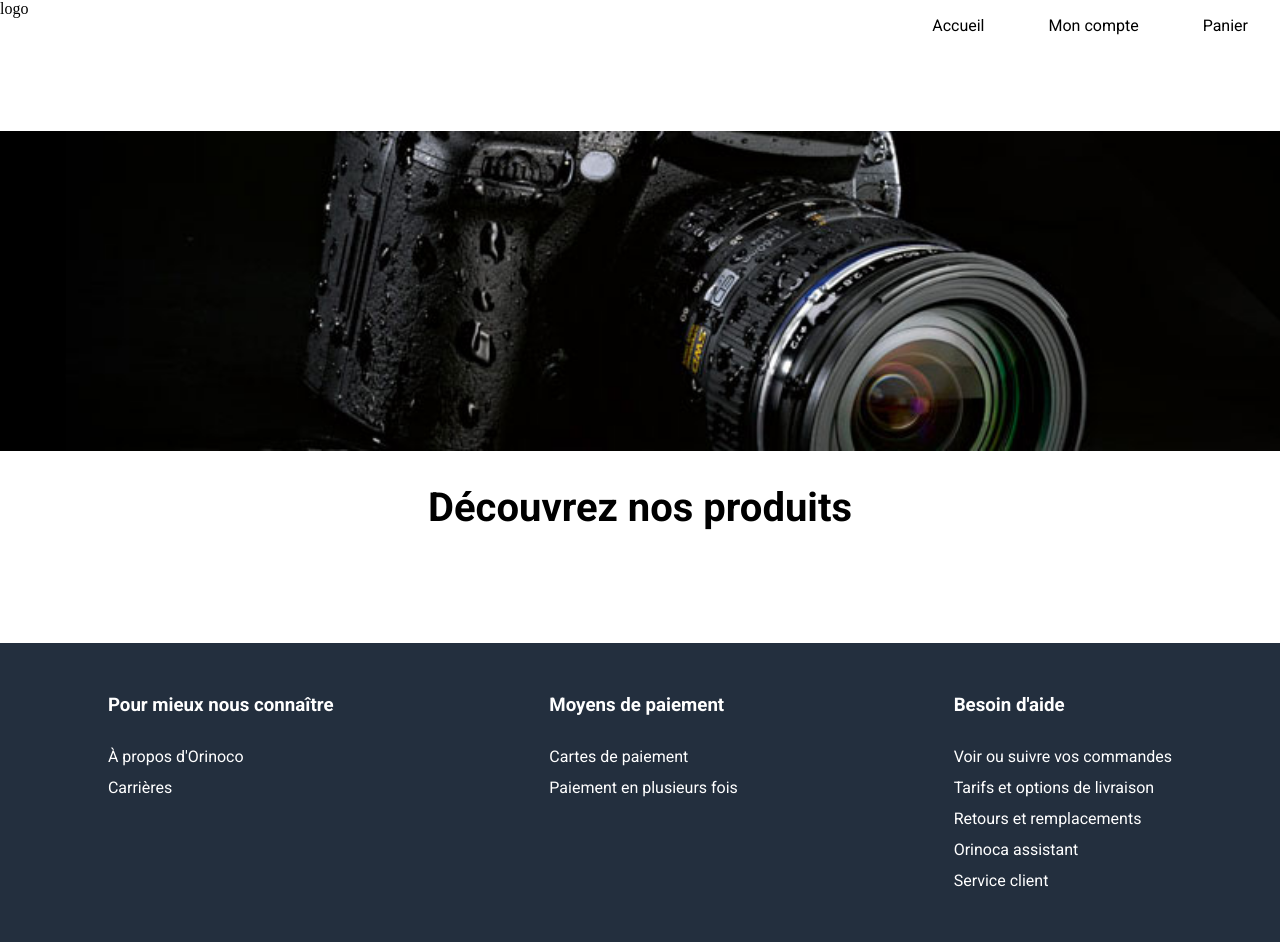
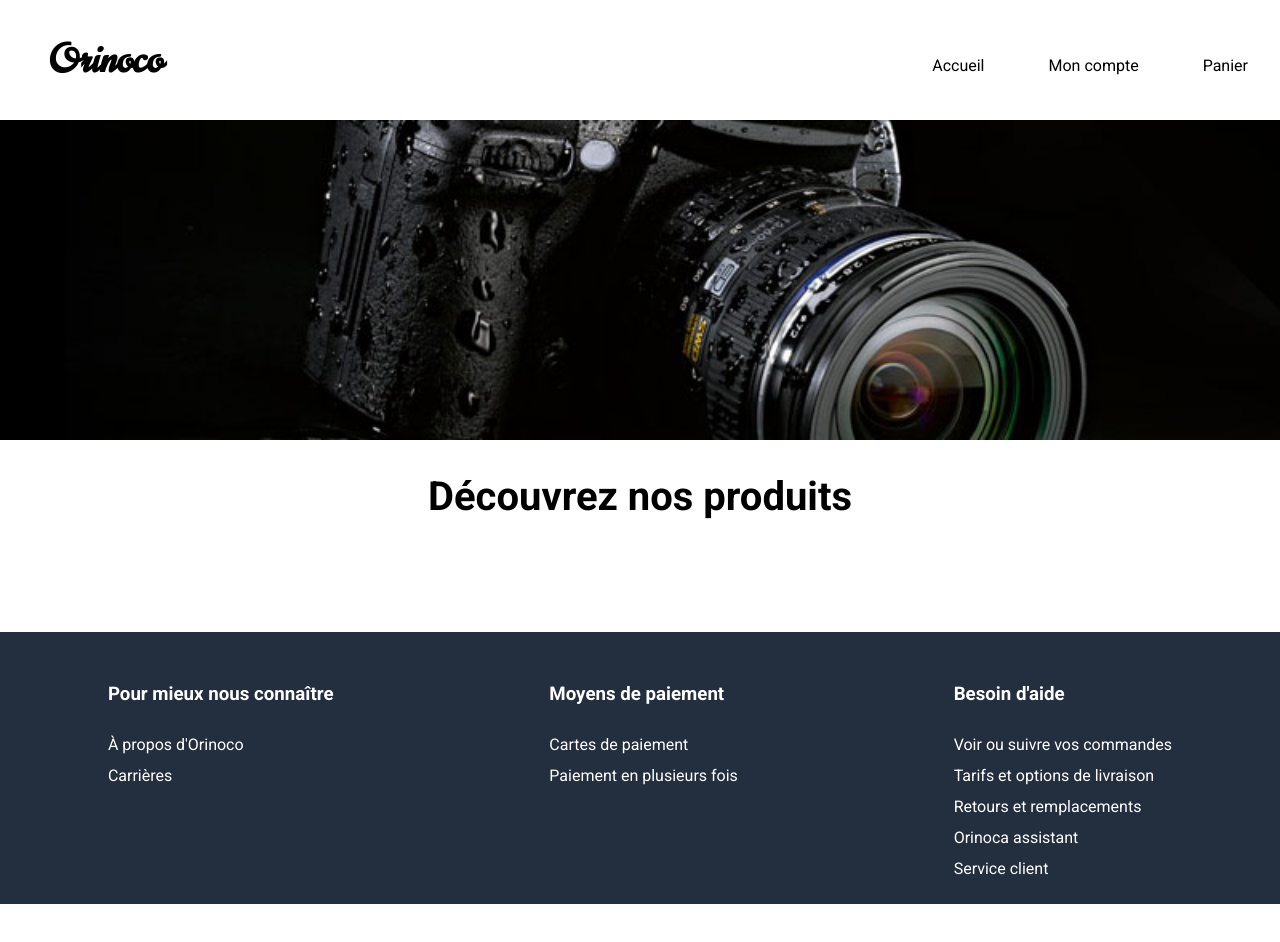
Before and after one commit to SebastienStordeur/Orinoco, a website: page index.html in a window 1280 px wide. After the commit the page ends 904 px from the top, so only its background shows below. Drawn offline with Linux system fonts and the light colour scheme; no server answers.

Commit message:
delete extra css files, + header on all pages

```diff
--- a/index.html
+++ b/index.html
@@ -4,22 +4,19 @@
     <meta charset="UTF-8">
     <meta http-equiv="X-UA-Compatible" content="IE=edge">
     <meta name="viewport" content="width=device-width, initial-scale=1.0">
-
-    <title>Orinoco</title>
-
+    <title>Orinoco - Site de vente d'appareils photo</title>
     <link rel="stylesheet" href="css/style.css">
     <link rel="stylesheet" href="https://cdnjs.cloudflare.com/ajax/libs/font-awesome/5.15.3/css/all.min.css" integrity="sha512-iBBXm8fW90+nuLcSKlbmrPcLa0OT92xO1BIsZ+ywDWZCvqsWgccV3gFoRBv0z+8dLJgyAHIhR35VZc2oM/gI1w==" crossorigin="anonymous" referrerpolicy="no-referrer" />
     <link rel="preconnect" href="https://fonts.googleapis.com">
     <link rel="preconnect" href="https://fonts.gstatic.com" crossorigin>
     <link href="https://fonts.googleapis.com/css2?family=Roboto:wght@100;300;400;500;700;900&display=swap" rel="stylesheet">
-
+    <link href="https://fonts.googleapis.com/css2?family=Norican&display=swap" rel="stylesheet">
 </head>
 <body>
-
     <header id="header">
         <nav class="nav-bar">
             <div class="nav-bar__logo">
-                <span>logo</span>
+                <h1>Orinoco</h1>
             </div>
             <div class="nav-bar__links">
                 <ul class="nav-bar__links--list">
@@ -65,7 +62,6 @@
             </div>
         </div>
     </footer>
-
 <script src="main.js"></script>
 </body>
 </html>
--- a/main.js
+++ b/main.js
@@ -21,7 +21,7 @@ fetch("http://localhost:3000/api/cameras")
           details.classList.add("item__details");
 
           itemImg.innerHTML = `<img src="${object.imageUrl}"></img>`;
-          details.innerHTML = `<h3>${object.name}</h3>` + `<span>${object.price} € </span>`;
+          details.innerHTML = `<h3>${object.name}</h3>` + `<span>${object.price/100} € </span>`;
         }
         createCard();
       }
--- a/sass/layout/_footer.scss
+++ b/sass/layout/_footer.scss
@@ -2,7 +2,7 @@
 
 .footer {
     width: 100%;
-    height: 20rem;
+    height: 15rem;
     padding-top: 2rem;
     margin-top: 4rem;
     background-color: $footer-color;
--- a/sass/layout/_header.scss
+++ b/sass/layout/_header.scss
@@ -2,9 +2,15 @@
     display: flex;
     flex-direction: row;
     justify-content: space-between;
+    &__logo {
+        margin-left: 3rem;
+        font-family: "Norican", sans-serif;
+        font-size: 26px;
+    }
     &__links--list {
         display: flex;
         flex-direction: row;
+        padding-top: 2.5rem;
         li {
             list-style: none;
             margin: 0 2rem;
--- a/sass/pages/_itemContainer.scss
+++ b/sass/pages/_itemContainer.scss
@@ -4,9 +4,7 @@
 .product-list {
     display: flex;
     flex-direction: column;
-
     margin: auto;
-    margin-top: 5rem;
     &__banner {
         width: 100%;
         height: 20rem;
```
Also changed, not shown: Pages/cart.html (+3 -2 lines), Pages/confirm.html (+2 -1 lines), Pages/product.html (+2 -1 lines), css/style.css, public/css/style.css (deleted), 2 other files.
